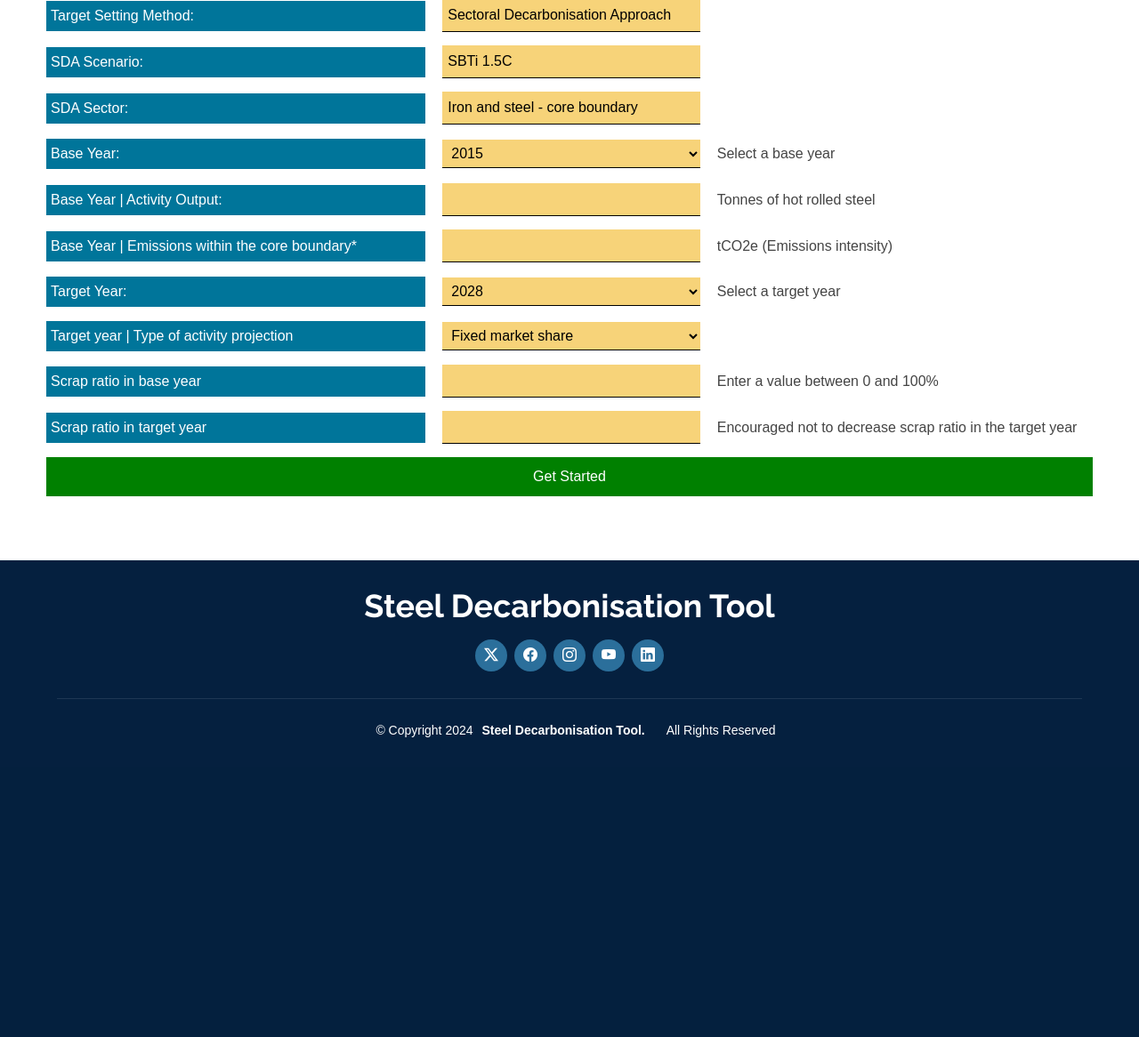
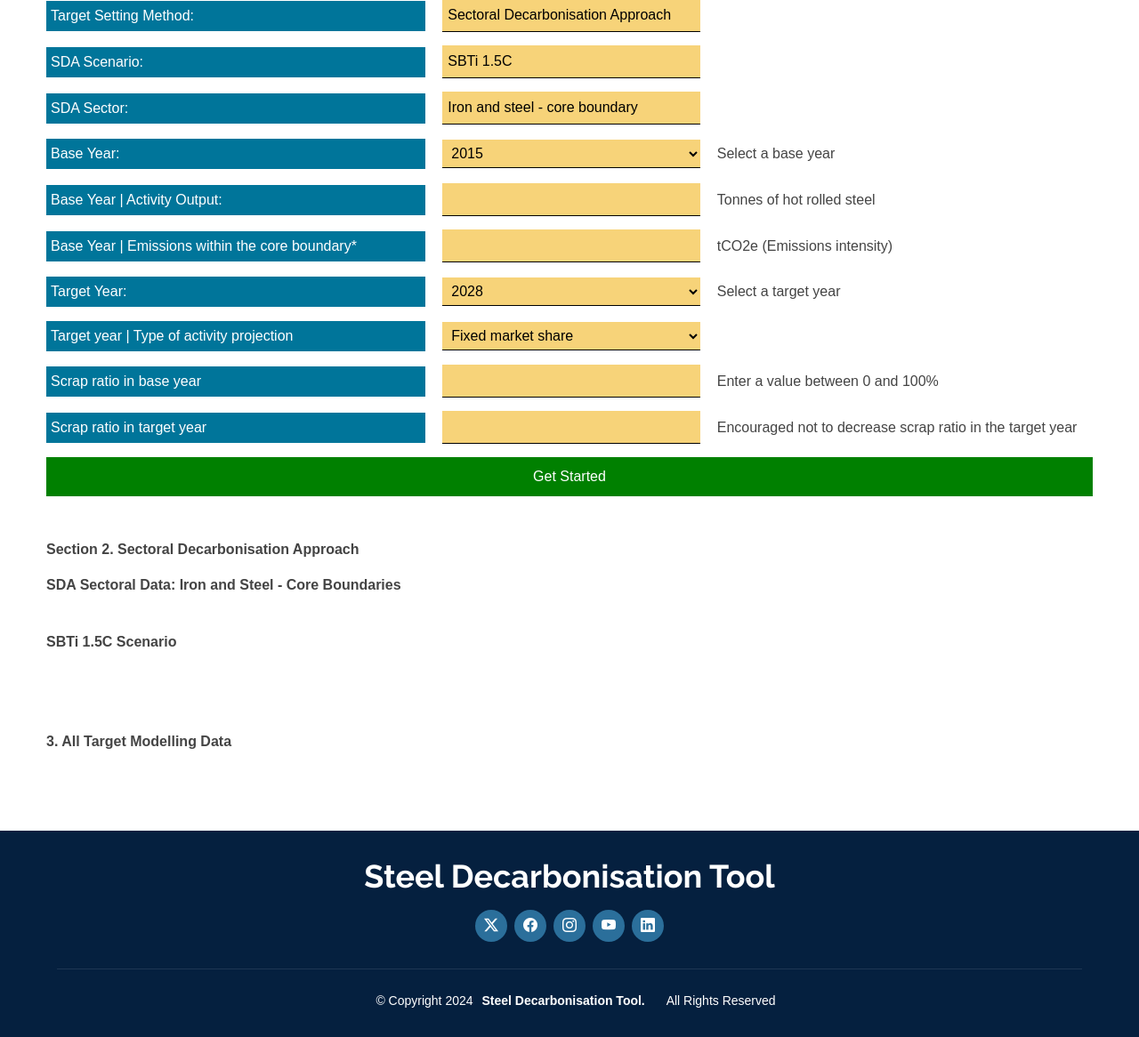
Before and after one commit to mishra-tanya/steel-decarbonization, a Django app: page /steel/ in a window 1280 px wide. Shown: the part 453-1619 px from the top of the page at 89% size. Before the commit the page ends 1282 px from the top, so only its background shows below. Run offline with Django 5.2, Linux system fonts and the light colour scheme; a user stored in the database is signed in; some libraries are stand-ins or nearby versions.

Commit message:
tables added

```diff
--- a/steel/views.py
+++ b/steel/views.py
@@ -1,22 +1,12 @@
 from django.shortcuts import render, redirect
-from django.http import JsonResponse
 import pandas as pd
 import os
-import io
 from django.conf import settings
-from django.http import HttpResponse
-from django.template import loader
-import matplotlib.pyplot as plt
-from io import BytesIO
-import matplotlib.colors as mcolors
-import pythoncom
-import win32com.client as win32
 from django.conf import settings
 from django.shortcuts import render
 from openpyxl import load_workbook
 import xlwings as xw
 import openpyxl
-from PIL import Image
 from PIL import ImageGrab
 import time
 import datetime
@@ -77,38 +67,66 @@ def steel(request):
         # print("Scrap Target:", request.POST.get('scrap_target'))
 
         time.sleep(2)
+        numeric_data_1 = sheet.range('B53:H56').value
+        df1 = pd.DataFrame(numeric_data_1)
+        df1 = df1.dropna(how='all')
+        df1 = df1.dropna(axis=1, how='all')
+        df1 = df1.fillna('')
+
+        numeric_data_2 = sheet.range('F94:AD99').value
+        df2 = pd.DataFrame(numeric_data_2)
+
+
+        df2 = df2.dropna(how='all')
+        df2 = df2.dropna(axis=1, how='all')
+        df2 = df2.fillna('')
+
+        table_html_1 = format_dataframe(df1)
+        table_html_2 = format_dataframe(df2)
+
         save_directory = os.path.join(settings.BASE_DIR, 'static/img')
         os.makedirs(save_directory, exist_ok=True)
 
-        start_row = 30
-        end_row = 100
-        start_col = 'A'
-        end_col = 'AD'
+        image_paths = []
 
 
-        last_row = min(end_row, sheet.cells.last_cell.row)
+        first_range = sheet.range('A32:H50')
+        first_range.copy()
+        time.sleep(1)
+        screenshot1 = ImageGrab.grabclipboard()
+        if screenshot1:
+            current_time = datetime.datetime.now().strftime("%Y%m%d_%H%M%S")
+            image_name1 = f'{current_time}_1.png'
+            server_image_path1 = os.path.join(save_directory, image_name1)
+            screenshot1.save(server_image_path1)
+            image_paths.append(image_name1)
 
-        capture_range = sheet.range(f'{start_col}{start_row}:{end_col}{last_row}')
 
-        capture_range.copy()
+        second_range = sheet.range('A58:L84')
+        second_range.copy()
+        time.sleep(1)
+        screenshot2 = ImageGrab.grabclipboard()
+        if screenshot2:
+            current_time = datetime.datetime.now().strftime("%Y%m%d_%H%M%S")
+            image_name2 = f'{current_time}_2.png'
+            server_image_path2 = os.path.join(save_directory, image_name2)
+            screenshot2.save(server_image_path2)
+            image_paths.append(image_name2)
 
-        time.sleep(1)
 
-        screenshot = ImageGrab.grabclipboard()
-        current_time = datetime.datetime.now().strftime("%Y%m%d_%H%M%S")
-        image_name = f'{current_time}.png'
-        server_image_path = os.path.join(save_directory, image_name)
+        numeric_data = sheet.range('A94:AD99').value
 
-        if screenshot is not None:
-            screenshot.save(server_image_path)
-            print(f"Content screenshot successfully saved to {server_image_path}")
-        else:
-            print("Failed to grab the image from clipboard.")
 
         wb.close()
         app.quit()
-        image_url = os.path.join('img', image_name)
-        return render(request, 'steel.html', {'image_path': image_name})
+
+        # Render the template with image paths and numeric data
+        return render(request, 'steel.html', {
+            'image1': image_paths[0] if len(image_paths) > 0 else None,
+            'image2': image_paths[1] if len(image_paths) > 1 else None,
+            'table_html_1': table_html_1,
+            'table_html_2': table_html_2,
+        })
 
     except Exception as e:
         if 'wb' in locals():
@@ -117,10 +135,17 @@ def steel(request):
             app.quit()  # Ensure Excel app is closed if an error occurs
         return render(request, 'index.html', {'error': str(e)})
 
+
 # formatting data
 def format_dataframe(df):
-    pd.set_option('display.float_format', lambda x: f'{x:.2f}')
-    return df.to_html(index=False, na_rep='')
+
+    formatted_df = df.copy()
+
+    formatted_df.iloc[1:] = formatted_df.iloc[1:].applymap(
+        lambda x: f'{x:.2f}' if isinstance(x, float) else (f'{int(x)}' if isinstance(x, int) else x)
+    )
+
+    return formatted_df.to_html(index=False, header=False, na_rep='', classes='styled-table')
 
 #displaying register form
 def register(request):
--- a/templates/steel.html
+++ b/templates/steel.html
@@ -295,14 +326,49 @@
             <p>Loading, please wait...</p>
         </div>
 
+
+<br>
+<p><b>Section 2. Sectoral Decarbonisation Approach </b></p>
+<p><b>SDA Sectoral Data: Iron and Steel - Core Boundaries</b></p>
+
+
+
         {% load static %}
+        {% if image1 %}
+        <div style="height: auto; overflow: auto; border: 1px solid #ccc; margin-bottom: 40px;">
+                <img src="/static/img/{{ image1 }}" alt="Image 1" style="height: auto; width: 95%;">
+        </div>
+        {% endif %}
+<br>
+        <p><b>SBTi 1.5C Scenario</b></p>
 
-        <!-- Form End -->
-        {% if image_path %}
-        <div style="height: 500px; overflow: auto; border: 1px solid #ccc;margin-bottom:40px;">
-            <img src="/static/img/{{ image_path }}" alt="Steel Graph" style="height: 1511px; width: auto;">
-        <br></div>
+<div class="table-responsive ">
+        <tbody>
+            {{ table_html_1|safe }}  <!-- This will insert your dynamic table content, excluding the header -->
+        </tbody>
+</div>
+<br><br>
+        {% if image2 %}
+        <div style="height: auto; overflow: auto; border: 1px solid #ccc; margin-bottom: 40px;">
+                <img src="/static/img/{{ image2 }}" alt="Image 2" style="height: auto; width: 95%;">
+        </div>
         {% endif %}
+
+        <br>
+        <p><b>3. All Target Modelling Data</b></p>
+
+
+        <div>
+            <div class="table-responsive ">
+
+                    <tbody>
+                        {{ table_html_2|safe }}  <!-- This will insert your dynamic table content, excluding the header -->
+                    </tbody>
+        </div>
+    </div>
+
+    <br>    <!-- Form End -->
+
 
         {% if error %}
             <p style="color: red;">{{ error }}</p>
```
Also changed, not shown: other parts of templates/steel.html (+31 -0 lines), db.sqlite3.
